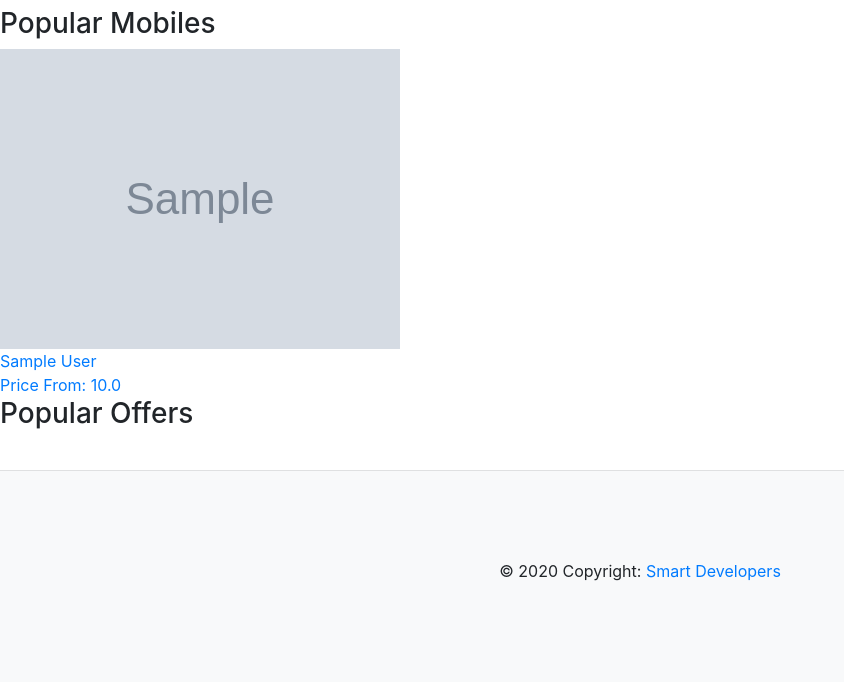
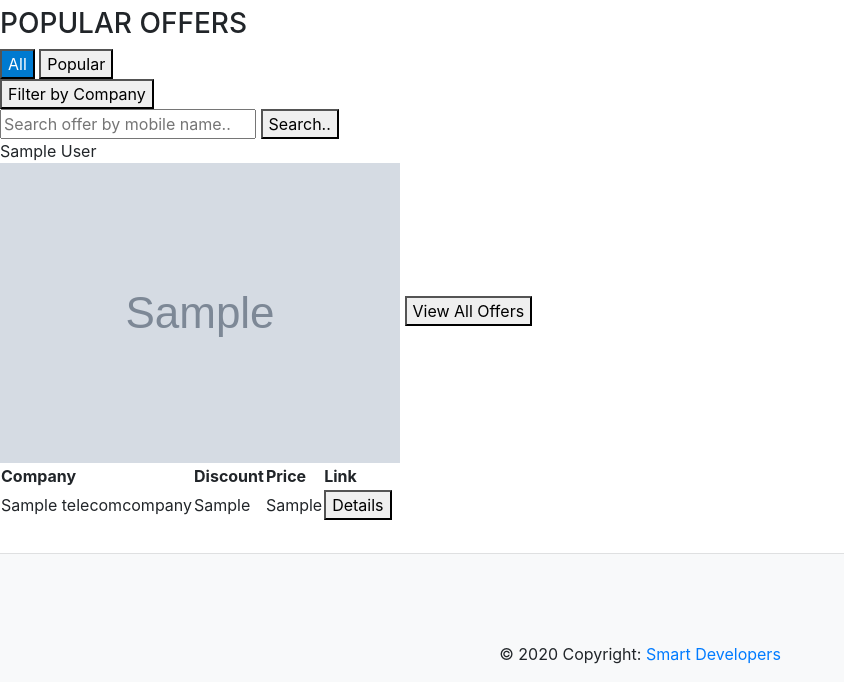
Before and after one commit to faisalakhlaq/mobiletilbud, a Django app: page / in a window 1280 px wide. Shown: the part 257-939 px from the top of the page, without its empty margins (0-844 px from the left). Before the commit the page ends 838 px from the top, so only its background shows below. Run offline with Django 3.2, Linux system fonts and the light colour scheme; tables that the repository leaves empty hold one stand-in row (values such as "Sample post"); grey boxes marked "Sample" are stand-in pictures; parts of the project's set-up code (start-up, migrations or seed data) failed here and were passed over; some libraries are stand-ins or nearby versions.

Commit message:
New homepage

```diff
--- a/core/urls.py
+++ b/core/urls.py
@@ -5,7 +5,7 @@ from .views import (HomeView, MobileManufacturersView, get_mobile_auto_complete)
 app_name = 'core'
 
 urlpatterns = [
-      path('', HomeView.as_view(), name='home'),
+      path('mobiles-and-offers', HomeView.as_view(), name='mobiles-and-offers'),
       path('mobile-brands/', MobileManufacturersView.as_view(),
             name='mobile-brands'),
       path('mobile_search_auto_complete/', get_mobile_auto_complete,
--- a/core/views.py
+++ b/core/views.py
@@ -62,10 +62,8 @@ class MobileManufacturersView(ListView):
         context = super(MobileManufacturersView, self).get_context_data(**kwargs)
         company = self.request.GET.get("brand")
         query = self.request.GET.get('query')
-        if not company and not query:
-            query = 'Popular'
         context['mobile_brands'] = MobileBrand.objects.all()
-        context["brand"] = company or query
+        context["brand"] = company #or query
         return context
 
 def get_mobile_auto_complete(request):
--- a/mobiles/views.py
+++ b/mobiles/views.py
@@ -42,6 +42,5 @@ class MobileDetailView(View):
                 'camera_specs': cam,
                 'colours': colours,
                 'memory': memory,
-                'previous_page': self.request.META.get('HTTP_REFERER')
             }
         return context
--- a/telecompanies/models.py
+++ b/telecompanies/models.py
@@ -10,6 +10,7 @@ from core.utils import unique_slug_generator
 class Offer(models.Model):
     mobile                  = models.ForeignKey(Mobile,
                               verbose_name=_("Mobile"),
+                              related_name='offers',
                               on_delete=models.SET_NULL,
                               blank=True, null=True)
     telecom_company         = models.ForeignKey(TelecomCompany,
--- a/telecompanies/urls.py
+++ b/telecompanies/urls.py
@@ -1,11 +1,12 @@
 from django.urls import path
 
 from .views import (PopularOffersView, OfferDetailView, CompareOffersView,
-TelecomCompaniesView, get_tilbud_auto_complete)
+TelecomCompaniesView, get_tilbud_auto_complete, OffersHome)
 
 app_name = 'telecompanies'
 
 urlpatterns = [
+    path('', OffersHome.as_view(), name='home'),
     path('telecom-companies', TelecomCompaniesView.as_view(),
     name='telecom-companies'),
     path('offers/', PopularOffersView.as_view(), name='offers'),
--- a/telecompanies/views.py
+++ b/telecompanies/views.py
@@ -1,18 +1,55 @@
 from django.core.paginator import Paginator, EmptyPage, PageNotAnInteger
-from django.db.models import Q
+from django.db.models import Q, Count
 from django.shortcuts import render
 from django.views.generic import ListView, DetailView, View
 from django.http import HttpResponse
 from itertools import chain
 import json
 
+from mobiles.models import Mobile
 from telecompanies.models import Offer, TelecomCompany
 from telecompanies.utils import get_popular_offers
+
+class OffersHome(View):
+    """View for all mobiles with offers on them."""
+    def get(self, *args, **kwargs):
+        template_name = 'offer/offers_home.html'
+        context = self.get_context_data(**kwargs)
+        return render(self.request, template_name, context)
+
+    def get_context_data(self, **kwargs):
+        filter = self.request.GET.get('filter')
+        query = self.request.GET.get("query")
+        all_offers = Offer.objects.all().order_by('updated')
+        offer_mobiles = Mobile.objects.filter(offers__isnull=False)
+        context = {}
+        if query and len(query.strip()) > 0:
+            all_offers = all_offers.filter(Q(mobile_name__icontains=query.strip()) |
+            Q(mobile__full_name__icontains=query.strip())).order_by('-mobile_name')
+            offer_mobiles = offer_mobiles.filter(Q(name__icontains=query.strip()) |
+            Q(full_name__icontains=query.strip()))
+            # create a list of offers where the mobile is null
+            context['unknown_offers'] = all_offers.filter(mobile=None)
+        elif filter:
+            if filter == 'All':
+                context['unknown_offers'] = all_offers.filter(mobile=None)
+            elif filter == 'Popular':
+                offer_mobiles = offer_mobiles.annotate(num_offers=Count('offers')).filter(num_offers__gte=3)
+        if not query and not filter:
+            filter = 'All'
+            context['unknown_offers'] = all_offers.filter(mobile=None)
+        offers_dict = {}
+        for m in offer_mobiles:
+            offers_dict[m] = all_offers.filter(mobile=m)[:3]
+        context['offers_dict'] = offers_dict
+        context['tele_companies'] = TelecomCompany.objects.values_list('name', flat=True).order_by('name')
+        context['filter'] = filter
+        return context
 
 class TelecomCompaniesView(View):
     def get(self, *args, **kwargs):
         template_name = 'core/telecom_companies.html'
-        context = self.get_context_data(self, args, kwargs)
+        context = self.get_context_data(args, kwargs)
         return render(self.request, template_name, context)
 
     def get_context_data(self, *args, **kwargs):
@@ -21,7 +58,6 @@ class TelecomCompaniesView(View):
         # TODO get the set of related mobiles from the MobileBrand table
         if offers and company and company != 'ALL':
             offers = offers.filter(telecom_company__name__iexact=company.strip())
-
         page = self.request.GET.get('page', 1)
         paginator = Paginator(offers, 10)
         try:
@@ -30,7 +66,6 @@ class TelecomCompaniesView(View):
             offer_list = paginator.page(1)
         except EmptyPage:
             offer_list = paginator.page(paginator.num_pages)
-
         context = {
             "paginator": paginator,
             "offers": offer_list,
@@ -42,12 +77,6 @@ class TelecomCompaniesView(View):
 class OfferDetailView(DetailView):
     template_name = 'offer/offer_detail.html'
     model = Offer
-
-    def get_context_data(self, **kwargs):
-        context = super(OfferDetailView, self).get_context_data(**kwargs)
-        context['previous_page'] = self.request.META.get('HTTP_REFERER')
-        return context
-
 
 class PopularOffersView(ListView):
     """ Return top 5 offers from each company.
@@ -77,12 +106,11 @@ class PopularOffersView(ListView):
         context = super(PopularOffersView, self).get_context_data(**kwargs)
         company = self.request.GET.get('company')
         query = self.request.GET.get('query')
-        if not company and not query:
-            query = 'Popular'
         context["tele_companies"] = TelecomCompany.objects.all()
-        context["company"] = company or query
+        if not company:
+            company = 'Popular'
+        context["company"] = company # or query
         return context
-
 
 class CompareOffersView(View):
     def get(self, *args, **kwargs):
--- a/templates/main_nav.html
+++ b/templates/main_nav.html
@@ -4,7 +4,7 @@
 <nav class="navbar fixed-top navbar-expand-lg navbar-light bg-light scrolling-navbar">
     <div class="container-fluid">
         <!-- Brand -->
-        <a class="navbar-brand waves-effect" href="{% url 'core:home' %}">
+        <a class="navbar-brand waves-effect" href="{% url 'telecompanies:home' %}">
             <img style="width:1.5rem;" class='logo-image' src={% static 'logo1.png' %}>
             <strong class="blue-text">MobilTilbud</strong>
         </a>
@@ -18,13 +18,23 @@
             <!-- Left -->
             <ul class="navbar-nav mr-auto">
                 <li class="nav-item">
+                    <a class="nav-link waves-effect" href={% url 'telecompanies:home' %}>
+                        {% translate "Home" %} </span>
+                    </a>
+                </li>
+                <li class="nav-item">
                     <a class="nav-link waves-effect" href={% url 'telecompanies:offers' %}>
-                        {% translate "Popular Offers" %} </span>
+                        {% translate "Telecom-companies" %} </span>
                     </a>
                 </li>
                 <li class="nav-item">
                     <a class="nav-link waves-effect" href={% url 'core:mobile-brands' %}>
-                        {% translate "Mobile Brands" %}
+                        {% translate "Mobiles" %}
+                    </a>
+                </li>
+                <li class="nav-item">
+                    <a class="nav-link waves-effect" href={% url 'core:mobiles-and-offers' %}>
+                        {% translate "Check" %}
                     </a>
                 </li>
             </ul>
--- /dev/null
+++ b/templates/offer/mobile_offers_card.html
@@ -0,0 +1,45 @@
+{% load static %}
+{% load i18n %}
+{% block extra_head %}
+        <link rel='stylesheet' href="{% static '/mobile_offers_card.css'%}">
+        <meta name="viewport" content="width=device-width, initial-scale=1.0">
+{% endblock %}
+<div class='mo-container'>
+<div class='mo-image-container'>
+    <div class='mo-mobile-name'>
+        {% if mobile.full_name %}{{ mobile.full_name }}
+        {% else %}{{ mobile.name }}{% endif %}
+    </div>
+    <div class='mo-image-column'>
+        <a href={{ mobile.get_absolute_url }}>
+        {% if mobile.image %}<img class="mo-image" src={{ mobile.image.url }}>
+        {% else %}<img class="mo-image" src={{'/media/images/default_mobile_image.png' }}>{% endif %}
+        <button class='mo-link-btn' onclick="location.href = '{{ mobile.get_absolute_url }}'">
+        {% trans 'View All Offers' %}</button>
+        </a>
+    </div>
+</div>
+<table class='mo-offers-data-table'>
+  <tr>
+    <th>{% trans 'Company' %}</th>
+    <th>{% trans 'Discount' %}</th>
+    <th>{% trans 'Price' %}</th>
+    <th>{% trans 'Link' %}</th>
+  </tr>
+  {% for offer in offers %}
+  <tr>
+    <td>{{offer.telecom_company.name}}</td>
+    <td>
+        {% if offer.discount_offered %}{{ offer.discount_offered }}.kr
+        {% elif offer.discount %}{{ offer.discount }}
+        {% else %}{% trans "Discount" %}{% endif %}
+    </td>
+    <td class='mo-price-column'>{% if offer.price %}{{offer.price}}
+        {% else %}{%trans "Offer" %} {% endif %}
+    </td>
+    <td><button class='mo-link-btn' onclick="location.href = '{{ offer.get_absolute_url }}'">
+        {% trans 'Details' %}</button></td>
+  </tr>
+  {% endfor %}
+</table>
+</div>
--- a/templates/offer/offer_detail.html
+++ b/templates/offer/offer_detail.html
@@ -33,11 +33,11 @@
                 {% endif %}
                 </div>
                 <div class='offer-md-btn-div'>
-                {% if previous_page %}
+                {% comment %} {% if previous_page %}
                     <button class='offer-md-btn'
-                    onclick="location.href = '{{ previous_page }}'">
+                    onclick="location.href = '{{ request.META.HTTP_REFERER }}'">
                     {% trans 'Back' %}</button>
-                {% endif %}
+                {% endif %} {% endcomment %}
                 {% if object.mobile %}
                     <button class='offer-md-btn' onclick="location.href = '{{ object.mobile.get_absolute_url }}'">
                     {% comment %} <a href={{object.mobile.get_absolute_url}}></a> {% endcomment %}
--- a/templates/offer/offer_list.html
+++ b/templates/offer/offer_list.html
@@ -34,10 +34,11 @@
     <div class="offer-cards-container">
         {% if not object_list %}
         <h3>{% trans "No Offers Here" %}</h3>
-        {% endif %}
+        {% else %}
         {% for offer in object_list %}
         {% include 'offer/offer_card_snippet.html' with offer=offer%}
         {% endfor %}
+        {% endif %}
     </div>
 </div>
 {% include 'paginator_template.html' with page_obj=page_obj %}
--- /dev/null
+++ b/templates/offer/offers_home.html
@@ -0,0 +1,70 @@
+{% extends 'base.html' %}
+{% load static %}
+{% load i18n %}
+{% block extra_head %}
+        <link rel='stylesheet' href="{% static '/offers_home.css'%}">
+{% endblock %}
+{% block title %} {% translate "Offers" %} | {{ block.super }}
+{% endblock title %}
+{% block content %}
+<div class='oh-container'>
+    <h3 class="oh-title">
+        {% trans "POPULAR OFFERS" %}</h3>
+    <div class='oh-filters-list'>
+        <form method='GET' action=''>
+            <button id='filter' name="filter" class="oh-tele-comp-btn"
+            type="submit" value='All'/>{% trans 'All' %}</button>
+            <button id='filter' name="filter" class="oh-tele-comp-btn"
+            type="submit" value='Popular'/>{% trans 'Popular' %}</button>
+        </form>
+        <button id='company' name="company" class="oh-tele-comp-btn"
+        type="submit" value='search_by_company'
+        onclick="location.href = '{% url 'telecompanies:offers' %}'"/>
+        {% trans 'Filter by Company' %}</button>
+    </div>
+    <div class='oh-search-field'><form class='form' method='GET' action=''>
+        <input id='query' type='text' placeholder='{% trans 'Search offer by mobile name..'%}'
+        name='query' value={{ request.GET.query}}>
+        <button id='search_btn' class='oh-tele-comp-btn'
+        type='submit'>{% trans 'Search..'%}</button>
+    </form></div>
+    {% if offers_dict|length < 1 and not unknown_offers%}
+        <h3>{% trans "No Offers Here" %}</h3>
+    {% else %}
+    <div class="oh-cards-container">
+        {% for mobile, offers in offers_dict.items %}
+            {% include 'offer/mobile_offers_card.html' with mobile=mobile offers=offers %}
+        {% endfor %}
+        {% if unknown_offers %}
+        {% for offer in unknown_offers %}
+            {% include 'offer/offer_card_snippet.html' with offer=offer%}
+        {% endfor %}
+        {% endif %}
+    </div>
+    {% endif %}
+<div>
+{% endblock content %}
+{% block extra_scripts %}
+<script>
+$("[id='filter'][value={{filter}}]").css('background-color', '#007AD0').css('color','#fff');
+$(function() {
+  $( "#query" ).autocomplete({
+    source: "/tilbud_search_auto_complete",
+    select: function (event, ui) { //item selected
+      AutoCompleteSelectHandler(event, ui)
+    },
+    minLength: 2,
+  });
+});
+function AutoCompleteSelectHandler(event, ui)
+{
+  var selectedObj = ui.item;
+}
+// TODO call the below function if the user has
+// clicked / choosen one option from given list
+function SearchHandler()
+{
+  $( "#search_btn" ).click()
+}
+</script>
+{% endblock extra_scripts %}
```
Also changed, not shown: templates/mobile/mobile_detail.html (+39 -10 lines), locale/da/LC_MESSAGES/django.po, telecompanies/migrations/0009_auto_20201222_1725.py (added), 3 other files.
